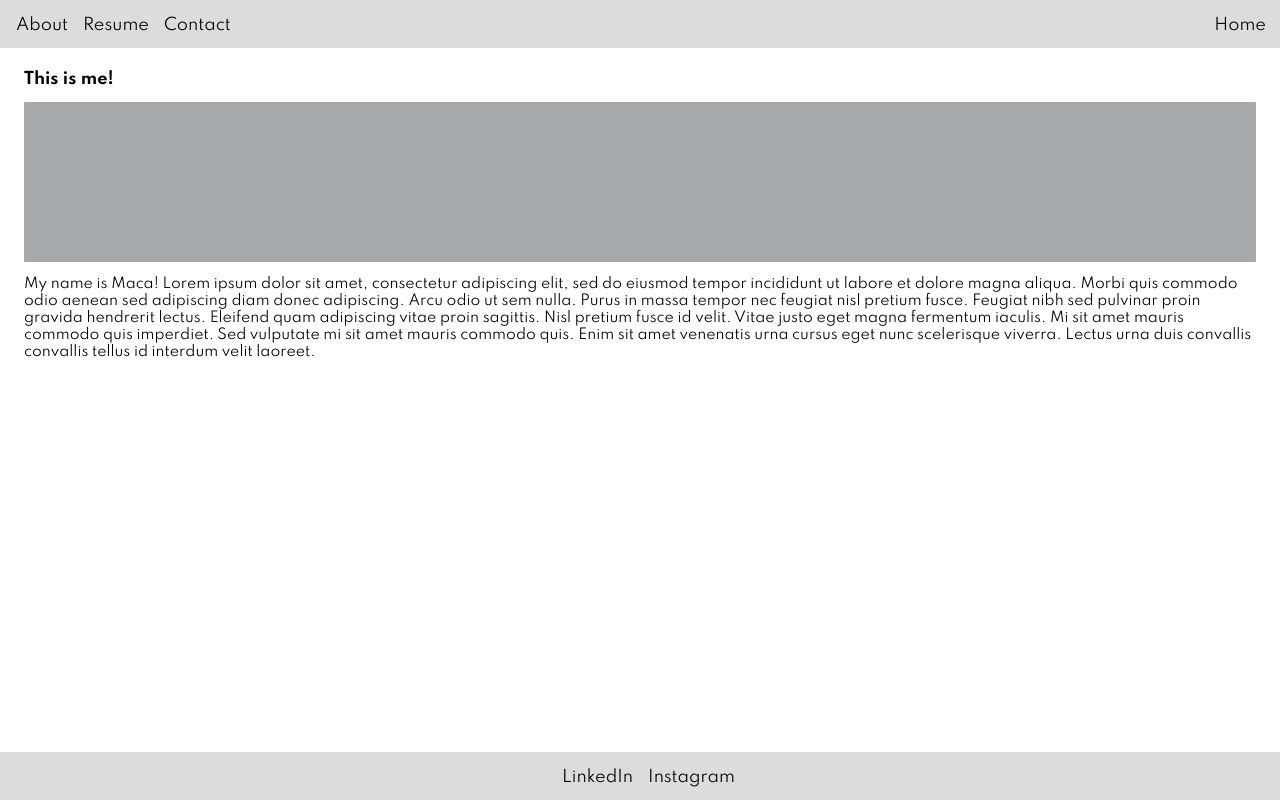
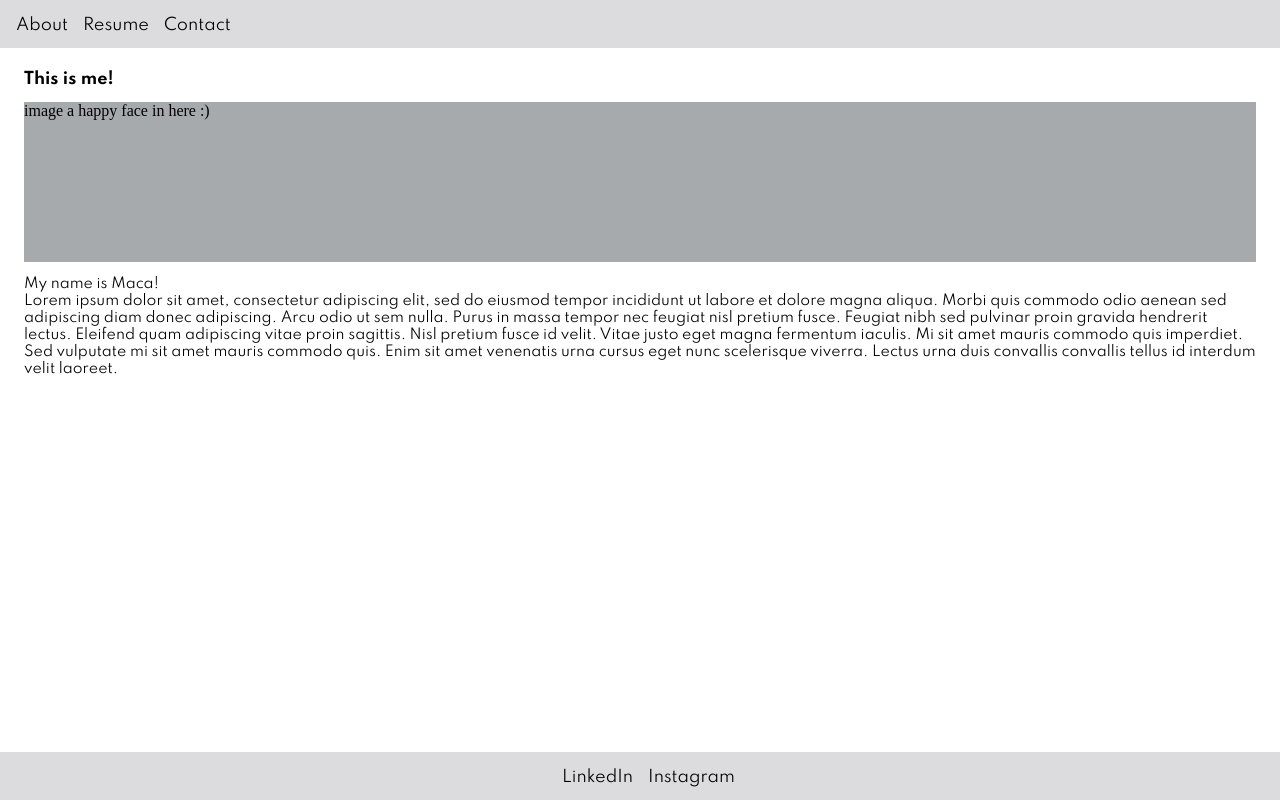
Before and after one commit to mrojasb/Macamole, a Next.js app: page /about in a window 1280 px wide. Built offline with nearby package versions, Linux system fonts and the light colour scheme.

Commit message:
hidded home button that isnt working, changed about page a little bit, and changed message on index page a little bit

```diff
--- a/components/Layout.js
+++ b/components/Layout.js
@@ -59,11 +59,11 @@ const Header = () => (
       </Link>
     </div>
 
-    <div>
+    {/* <div>
       <Link href="/index">
         <a style={homelink}>Home</a>
       </Link>
-    </div>
+    </div> */}
 
   </div>
 );
--- a/pages/about.js
+++ b/pages/about.js
@@ -7,9 +7,9 @@ export default function about() {
             <Layout />
             <div style={Styles.content}>
                 <h2 style={Styles.h2}>This is me!</h2>
-                <div style={Styles.imgSqr}></div>
+                <div style={Styles.imgSqr}>image a happy face in here :)</div>
                 <p style={Styles.body}>
-                   My name is Maca! Lorem ipsum dolor sit amet, consectetur adipiscing elit, sed do eiusmod tempor incididunt ut labore et dolore magna aliqua. Morbi quis commodo odio aenean sed adipiscing diam donec adipiscing. Arcu odio ut sem nulla. Purus in massa tempor nec feugiat nisl pretium fusce. Feugiat nibh sed pulvinar proin gravida hendrerit lectus. Eleifend quam adipiscing vitae proin sagittis. Nisl pretium fusce id velit. Vitae justo eget magna fermentum iaculis. Mi sit amet mauris commodo quis imperdiet. Sed vulputate mi sit amet mauris commodo quis. Enim sit amet venenatis urna cursus eget nunc scelerisque viverra. Lectus urna duis convallis convallis tellus id interdum velit laoreet.
+                   My name is Maca! <br></br>Lorem ipsum dolor sit amet, consectetur adipiscing elit, sed do eiusmod tempor incididunt ut labore et dolore magna aliqua. Morbi quis commodo odio aenean sed adipiscing diam donec adipiscing. Arcu odio ut sem nulla. Purus in massa tempor nec feugiat nisl pretium fusce. Feugiat nibh sed pulvinar proin gravida hendrerit lectus. Eleifend quam adipiscing vitae proin sagittis. Nisl pretium fusce id velit. Vitae justo eget magna fermentum iaculis. Mi sit amet mauris commodo quis imperdiet. Sed vulputate mi sit amet mauris commodo quis. Enim sit amet venenatis urna cursus eget nunc scelerisque viverra. Lectus urna duis convallis convallis tellus id interdum velit laoreet.
                 </p>
             </div>
 
--- a/pages/index.js
+++ b/pages/index.js
@@ -49,7 +49,7 @@ export default function index() {
                               My name is Maca. I'm a Researcher, Engineer,
                               and more importantly lover of strawberries and blankets
                               <Spacer height={1}/>
-                              I am still developing this website, but more to come soon.
+                              I am still developing this website, but i will be adding more content soon.
                               Thank you for stoping by!
                 </p>
               </div>
```
